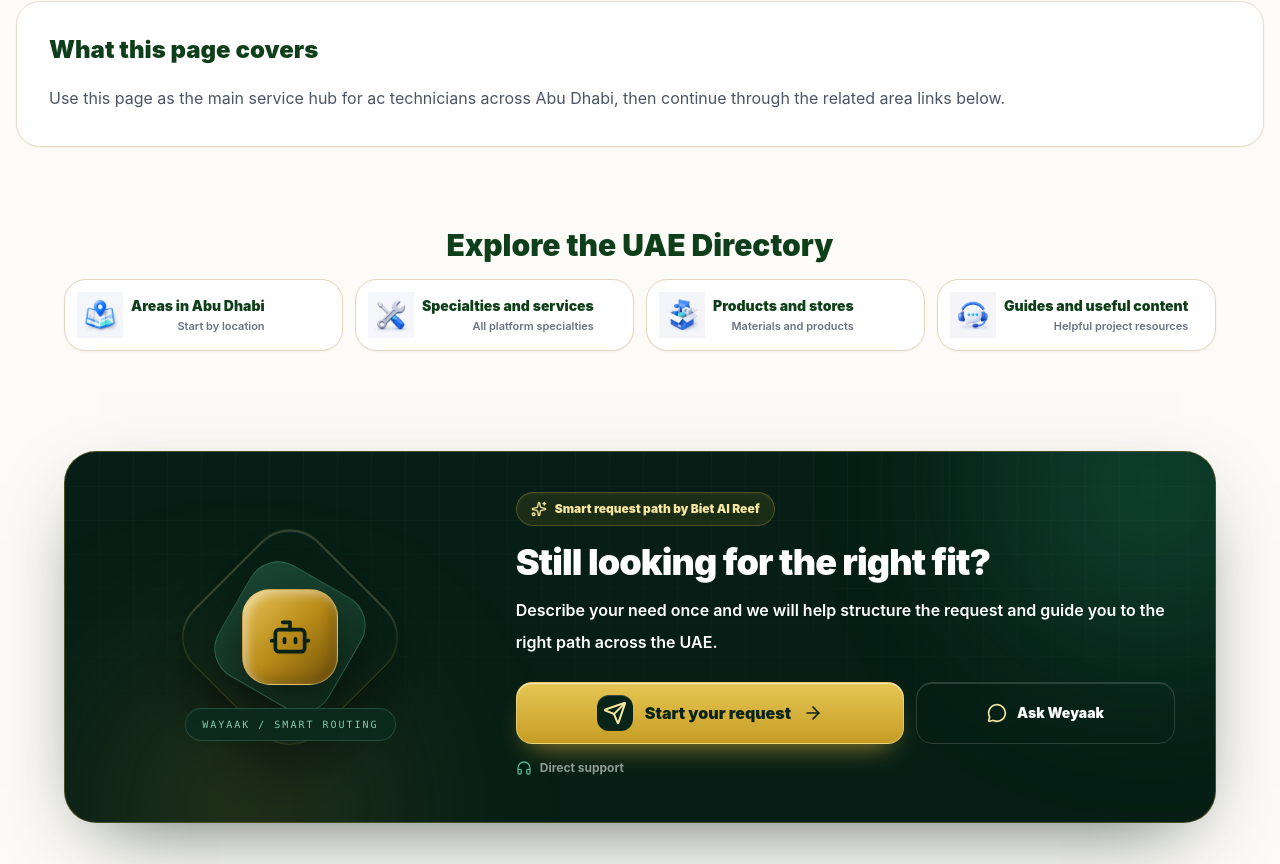
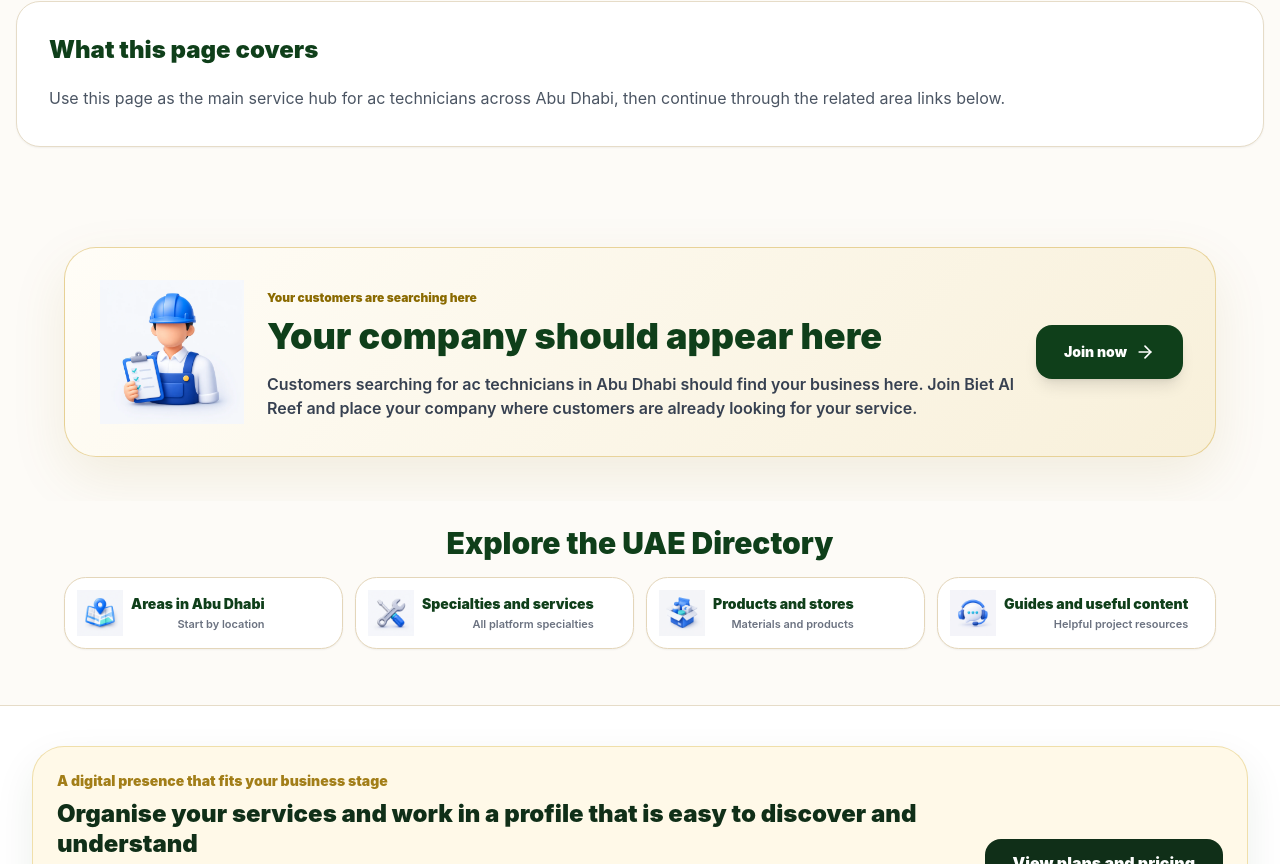
Before and after one commit to bietalreef/bietalreef-landing-new, a Next.js app: page /en/uae/abu-dhabi/ac-technicians in a window 1280 px wide. Shown: the part 1036-1900 px from the top of the page. Built offline with nearby package versions, Linux system fonts and the light colour scheme.

Commit message:
feat: replace UAE request CTA with provider join message

```diff
--- a/components/EnglishLayout.js
+++ b/components/EnglishLayout.js
@@ -206,7 +206,9 @@ export default function EnglishLayout({ children }) {
   const [platformOpen, setPlatformOpen] = useState(false);
   const [companyOpen, setCompanyOpen] = useState(false);
   const closeMenu = () => setOpen(false);
-  const isEnglishUaePage = router.pathname === '/en/uae' || router.asPath?.split('?')[0] === '/en/uae';
+  const englishUaePath = router.asPath?.split('?')[0] || router.pathname;
+  const isEnglishUaeIndex = englishUaePath === '/en/uae';
+  const isEnglishUaeRoute = isEnglishUaeIndex || englishUaePath.startsWith('/en/uae/');
 
   return (
     <div dir="ltr" lang="en" className="min-h-screen bg-[#FDFBF7] text-gray-900" style={{ fontFamily: 'Inter, Arial, sans-serif' }}>
@@ -305,9 +307,9 @@ export default function EnglishLayout({ children }) {
         </div>
       )}
 
-      {isEnglishUaePage ? <EnglishUaeDirectoryPremium /> : <div className="english-readable">{children}</div>}
+      {isEnglishUaeIndex ? <EnglishUaeDirectoryPremium /> : <div className="english-readable">{children}</div>}
 
-      <Footer locale="en" />
+      <Footer locale="en" showRequestCTA={!isEnglishUaeRoute} />
     </div>
   );
 }
--- a/components/UaeDirectoryHomeContent.js
+++ b/components/UaeDirectoryHomeContent.js
@@ -1,6 +1,7 @@
 import Image from 'next/image';
 import Link from 'next/link';
 import { UAE_EMIRATES, SERVICE_CATEGORIES } from '../data/siteTaxonomy';
+import UaeProviderJoinCTA from './UaeProviderJoinCTA';
 
 const icons = {
   provider: '/images/ui-icons-3d/provider-worker.webp',
@@ -125,13 +126,7 @@ export default function UaeDirectoryHomeContent({ locale = 'ar' }) {
           {t.quick.map((item) => <Link key={item.title} href={item.href} className="group flex min-h-[124px] items-center gap-4 rounded-[1.6rem] border border-[#D8B75A]/55 bg-[linear-gradient(135deg,#FFFDF7_0%,#F8F0DA_100%)] px-5 py-4 shadow-[0_16px_38px_rgba(138,106,0,.08)] transition hover:-translate-y-1 hover:border-[#B8922B]"><Icon src={item.icon} alt="" size={74} /><span className="flex-1"><strong className="block text-xl font-black text-[#0F3F1A]">{item.title}</strong><span className="mt-2 block text-sm font-semibold leading-7 text-gray-600">{item.text}</span></span><span className="text-2xl font-black text-[#B8922B]">←</span></Link>)}
         </section>
 
-        <section className="overflow-hidden rounded-[2rem] border border-[#D9B75A]/55 bg-[linear-gradient(135deg,#FFFDF7_0%,#F8F0DA_100%)] shadow-[0_20px_55px_rgba(138,106,0,.10)]">
-          <div className="grid items-center gap-5 p-6 md:grid-cols-[190px_1fr_auto] md:p-8">
-            <div className="mx-auto"><Icon src={icons.workshop} alt="" size={150} /></div>
-            <div><h2 className="text-2xl font-black leading-tight text-[#0F3F1A] md:text-3xl">{t.providerTitle}</h2><p className="mt-3 text-sm font-semibold leading-8 text-gray-650 md:text-base">{t.providerText}</p></div>
-            <Link href={isEn ? '/en/providers/register' : '/providers/register'} className="inline-flex min-h-[52px] items-center justify-center rounded-2xl bg-[#0F3F1A] px-6 py-3 text-sm font-black text-white shadow-lg transition hover:-translate-y-0.5 hover:bg-[#B8922B]">{t.providerButton} ←</Link>
-          </div>
-        </section>
+        <UaeProviderJoinCTA locale={locale} />
 
         <section>
           <h2 className="text-center text-3xl font-black text-[#0F3F1A]">{t.faqTitle}</h2>
--- /dev/null
+++ b/components/UaeProviderJoinCTA.js
@@ -0,0 +1,30 @@
+import Image from 'next/image';
+import Link from 'next/link';
+import { ArrowLeft, ArrowRight } from 'lucide-react';
+
+export default function UaeProviderJoinCTA({ locale = 'ar', emirate = null, area = null, service = null }) {
+  const isEn = locale === 'en';
+  const location = area ? (isEn ? area.nameEn : area.nameAr) : emirate ? (isEn ? emirate.nameEn : emirate.nameAr) : (isEn ? 'the UAE' : 'الإمارات');
+  const specialty = service ? (isEn ? service.nameEn : service.nameAr) : null;
+  const Arrow = isEn ? ArrowRight : ArrowLeft;
+  const description = isEn
+    ? `Customers searching for ${specialty ? `${specialty.toLowerCase()} in ` : 'services in '}${location} should find your business here. Join Biet Al Reef and place your company where customers are already looking for your service.`
+    : `العميل الذي يبحث عن ${specialty ? `${specialty} في ` : 'خدمة داخل '}${location} يجب أن يجد شركتك هنا. انضم إلى بيت الريف واجعل نشاطك حاضرًا في المكان الذي يبحث فيه العميل عن خدمتك.`;
+
+  return (
+    <section dir={isEn ? 'ltr' : 'rtl'} className="bg-[#FDFBF7] px-4 py-8 md:py-11" aria-label={isEn ? 'Join the Biet Al Reef provider directory' : 'انضم إلى دليل مزودي بيت الريف'}>
+      <div className="mx-auto grid max-w-6xl items-center gap-5 overflow-hidden rounded-[2rem] border border-[#D9B75A]/55 bg-[linear-gradient(135deg,#FFFDF7_0%,#F8F0DA_100%)] p-6 shadow-[0_20px_55px_rgba(138,106,0,.10)] md:grid-cols-[150px_1fr_auto] md:p-8">
+        <div className="relative mx-auto h-28 w-28 md:h-36 md:w-36"><Image src="/images/ui-icons-3d/provider-worker.webp" alt="" fill className="object-contain" sizes="144px" /></div>
+        <div className={isEn ? 'text-left' : 'text-right'}>
+          <span className="text-xs font-black text-[#8A6A00]">{isEn ? 'Your customers are searching here' : 'عملاؤك يبحثون هنا'}</span>
+          <h2 className="mt-2 text-3xl font-black leading-tight text-[#0F3F1A] md:text-4xl">{isEn ? 'Your company should appear here' : 'يجب أن تظهر شركتك هنا'}</h2>
+          <p className="mt-4 max-w-3xl text-sm font-semibold leading-8 text-gray-700 md:text-base">{description}</p>
+        </div>
+        <Link href={isEn ? '/en/providers/register' : '/providers/register'} className="inline-flex min-h-[54px] items-center justify-center gap-2 rounded-2xl bg-[#0F3F1A] px-7 py-3 text-sm font-black text-white shadow-lg transition hover:-translate-y-0.5 hover:bg-[#B8922B]">
+          {isEn ? 'Join now' : 'انضم الآن'}
+          <Arrow className="h-5 w-5" aria-hidden="true" />
+        </Link>
+      </div>
+    </section>
+  );
+}
--- a/components/UaeSmartFooter.js
+++ b/components/UaeSmartFooter.js
@@ -1,7 +1,8 @@
 import { UaeDirectoryExploreFooter } from './UaeDirectoryHomeContent';
+import UaeProviderJoinCTA from './UaeProviderJoinCTA';
 
 // Keeps every emirate, area and specialty footer visually identical to the
 // navigation system approved on the UAE Directory home page.
-export default function UaeSmartFooter({ locale = 'ar', emirate = null, area = null }) {
-  return <UaeDirectoryExploreFooter locale={locale} emirate={emirate} area={area} />;
+export default function UaeSmartFooter({ locale = 'ar', emirate = null, area = null, service = null }) {
+  return <><UaeProviderJoinCTA locale={locale} emirate={emirate} area={area} service={service} /><UaeDirectoryExploreFooter locale={locale} emirate={emirate} area={area} /></>;
 }
--- a/pages/uae/[activity]/[emirate].js
+++ b/pages/uae/[activity]/[emirate].js
@@ -3,7 +3,6 @@ import Link from 'next/link';
 import Navbar from '../../../components/Navbar';
 import Footer from '../../../components/Footer';
 import SecondaryHeader from '../../../components/SecondaryHeader';
-import ClientRequestCard from '../../../components/ClientRequestCard';
 import SeoContent from '../../../components/SeoContent';
 import FAQ from '../../../components/FAQ';
 import UaeSmartFooter from '../../../components/UaeSmartFooter';
@@ -42,7 +41,6 @@ function EmirateServiceHub({ emirate, service, emirateSlug }) {
         <SecondaryHeader backUrl={`/uae/${emirateSlug}`} backLabel={`العودة إلى ${emirate.nameAr}`} />
         <main>
           <UaeDirectoryHero locale="ar" title={title} description={service.descAr} emirate={emirate} service={service} cleanNavigation />
-          <ClientRequestCard title={`تحتاج ${service.nameAr} في ${emirate.nameAr}؟`} desc="أرسل تفاصيل مشروعك وسيتم توجيه الطلب حسب النشاط والمنطقة المناسبة." buttonText="اطلب عرض سعر الآن" />
           <UaeActivityProviders locale="ar" emirate={emirate} service={service} />
           {showAlHootPath && (
             <SeoProofCards
@@ -57,7 +55,7 @@ function EmirateServiceHub({ emirate, service, emirateSlug }) {
           <FAQ items={faqItems} title={`أسئلة شائعة حول ${title}`} />
           <UaeSmartFooter locale="ar" pageType="emirateService" emirate={emirate} service={service} />
         </main>
-        <Footer />
+        <Footer showRequestCTA={false} />
       </div>
     </>
   );
@@ -110,7 +108,7 @@ export default function AreaOrServicePage({ mode, emirate, area, service, emirat
           <FAQ items={faqItems} title={`أسئلة شائعة حول الخدمات في ${area.nameAr}`} />
           <UaeSmartFooter locale="ar" pageType="area" emirate={emirate} area={area} />
         </main>
-        <Footer />
+        <Footer showRequestCTA={false} />
       </div>
     </>
   );
--- a/pages/uae/[activity]/[emirate]/[service].js
+++ b/pages/uae/[activity]/[emirate]/[service].js
@@ -2,7 +2,6 @@ import Head from 'next/head';
 import Navbar from '../../../../components/Navbar';
 import Footer from '../../../../components/Footer';
 import SecondaryHeader from '../../../../components/SecondaryHeader';
-import ClientRequestCard from '../../../../components/ClientRequestCard';
 import FAQ from '../../../../components/FAQ';
 import UaeSmartFooter from '../../../../components/UaeSmartFooter';
 import SeoProofCards from '../../../../components/SeoProofCards';
@@ -46,7 +45,7 @@ export default function AreaServicePage({ emirate, area, service, emirateSlug, a
           <FAQ items={faqItems} title={`أسئلة شائعة حول ${title}`} />
           <UaeSmartFooter locale="ar" pageType="service" emirate={emirate} area={area} service={service} />
         </main>
-        <Footer />
+        <Footer showRequestCTA={false} />
       </div>
     </>
   );
```
